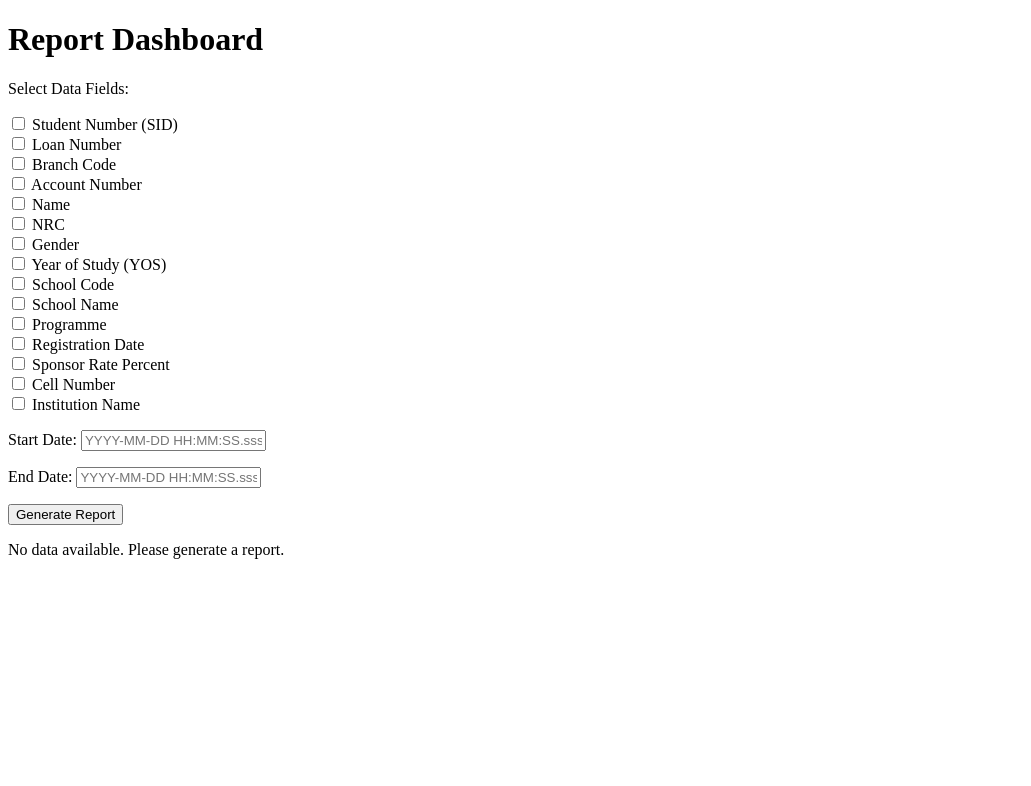
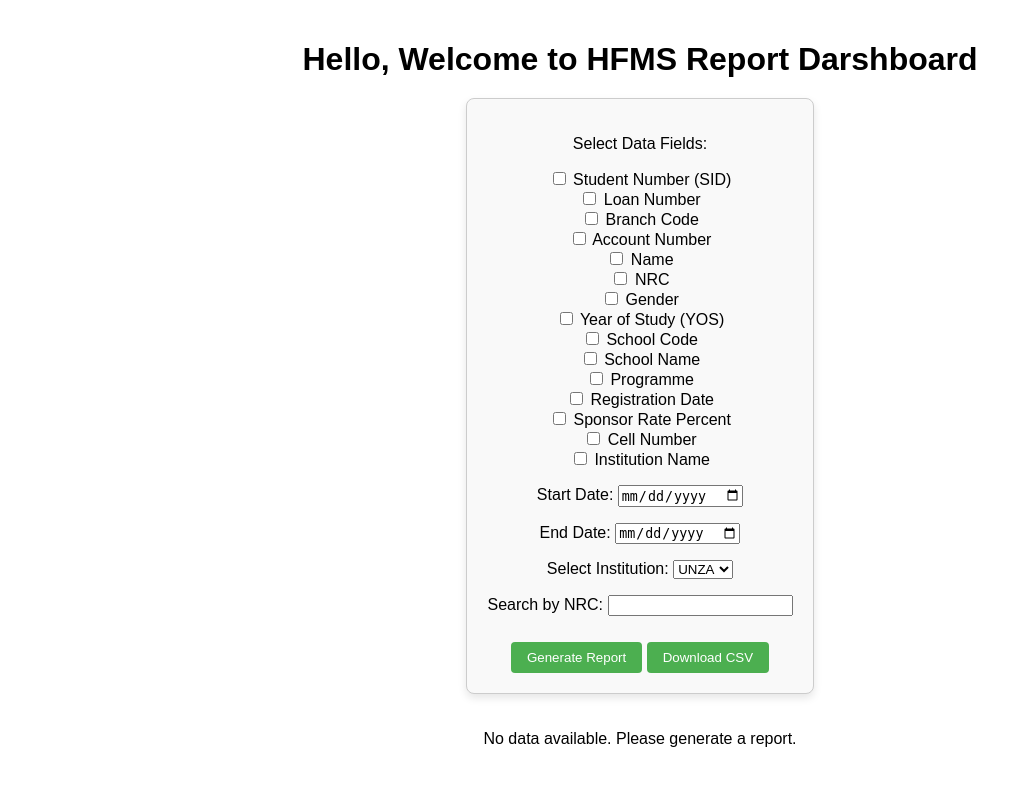
Before and after one commit to Kasosa/hsfms_report, a Django app: page /myapp/ in a window 1280 px wide. Shown: the top 786 px of the page, without its empty margins (0-1031 px from the left). Run offline with Django 5.2, Linux system fonts and the light colour scheme.

Commit message:
The app is working, data can be fetched and the filters can be applied

```diff
--- a/db_report/myapp/forms.py
+++ b/db_report/myapp/forms.py
@@ -27,16 +27,50 @@ class ReportForm(forms.Form):
         label="Select Data Fields"
     )
 
-    start_date = forms.DateTimeField(
+
+    start_date = forms.DateField(
         required=True,
-        input_formats=['%Y-%m-%d %H:%M:%S.%f'],
-        widget=forms.TextInput(attrs={'placeholder': 'YYYY-MM-DD HH:MM:SS.sss'}),
+        widget=forms.DateInput(attrs={'type': 'date'}),
         label="Start Date"
     )
 
-    end_date = forms.DateTimeField(
+    end_date = forms.DateField(
         required=True,
-        input_formats=['%Y-%m-%d %H:%M:%S.%f'],
-        widget=forms.TextInput(attrs={'placeholder': 'YYYY-MM-DD HH:MM:SS.sss'}),
+        widget=forms.DateInput(attrs={'type': 'date'}),
         label="End Date"
     )
+    #start_date = forms.DateTimeField(
+    #    required=True,
+    #    input_formats=['%Y-%m-%d %H:%M:%S.%f'],
+    #    widget=forms.TextInput(attrs={'placeholder': 'YYYY-MM-DD HH:MM:SS.sss'}),
+    #    label="Start Date"
+    #)
+
+    #end_date = forms.DateTimeField(
+    #    required=True,
+    #    input_formats=['%Y-%m-%d %H:%M:%S.%f'],
+    #    widget=forms.TextInput(attrs={'placeholder': 'YYYY-MM-DD HH:MM:SS.sss'}),
+    #    label="End Date"
+    #)
+
+    # New institution code field
+    #institution_code = forms.ChoiceField(
+    #    choices=[(str(i), f"{i}") for i in range(7)],  # Range 0 to 6
+    #    required=True,
+    #    label="Select Institution Code"
+    #)
+    institution_code = forms.ChoiceField(
+        choices=[
+            ('0', 'UNZA'),
+            ('1', 'CBU'),
+            ('2', 'KMU'),
+            ('3', 'MKU'),
+            ('4', 'MUL'),
+            ('5', 'CHAU'),
+            ('6', 'KNU')
+        ],
+        required=True,
+        label="Select Institution"
+    )
+
+    nrc = forms.CharField(required=False, label="Search by NRC")
--- a/db_report/myapp/static/styles.css
+++ b/db_report/myapp/static/styles.css
@@ -25,7 +25,18 @@ form {
 
 .field-selection {
     margin-bottom: 10px;
-    text-align: left;
+    text-align: left; /* Changed from align: left to text-align: left */
+}
+
+.field-options {
+    display: grid;
+    grid-template-columns: repeat(3, 1fr); /* Create 3 equal columns */
+    gap: 10px; /* Space between columns */
+}
+
+.field-checkbox {
+    display: flex;
+    align-items: center;
 }
 
 button {
@@ -55,5 +66,5 @@ th, td {
 }
 
 th {
-    background-color: #f2f2f2;
+    background-color: #f2f2f2ce;
 }
--- a/db_report/myapp/templates/report.html
+++ b/db_report/myapp/templates/report.html
@@ -1,56 +1,20 @@
-<!--<!DOCTYPE html>
-<html lang="en">
-<head>
-    <meta charset="UTF-8">
-    <meta name="viewport" content="width=device-width, initial-scale=1.0">
-    <title>Report</title>
-</head>
-<body>
-    <h1>Report Generation</h1>
-    <form method="post">
-        {% csrf_token %}
-        {{ form.as_p }}
-        <button type="submit">Generate Report</button>
-    </form>
-
-    {% if data %}
-        <h2>Report Results</h2>
-        <table border="1">
-            <thead>
-                <tr>
-                    {% for header in column_headers %}
-                        <th>{{ header }}</th>
-                    {% endfor %}
-                </tr>
-            </thead>
-            <tbody>
-                {% for row in data %}
-                    <tr>
-                        {% for item in row %}
-                            <td>{{ item }}</td>
-                        {% endfor %}
-                    </tr>
-                {% endfor %}
-            </tbody>
-        </table>
-    {% endif %}
-</body>
-</html>
--->
+{% load static %}
 <!DOCTYPE html>
 <html lang="en">
 <head>
+    <link rel="stylesheet" href="{% static 'styles.css' %}">
     <meta charset="UTF-8">
     <meta name="viewport" content="width=device-width, initial-scale=1.0">
-    <title>Report Dashboard</title>
+    <title>Report Darshboard</title>
 </head>
 <body>
-    <h1>Report Dashboard</h1>
+    <h1>Hello, Welcome to HFMS Report Darshboard</h1>
 
     <form method="post">
         {% csrf_token %}
         {{ form.as_p }}  <!-- Render the form -->
         <button type="submit">Generate Report</button>
+        <button type="submit" name="download_csv">Download CSV</button>
     </form>
 
     {% if data %}
--- a/db_report/myapp/views.py
+++ b/db_report/myapp/views.py
@@ -1,3 +1,5 @@
+import csv
+from django.http import HttpResponse
 from django.shortcuts import render
 from django.db import connection
 from .forms import ReportForm
@@ -13,6 +15,8 @@ def report_view(request):
         local_tz = pytz.timezone('Africa/Lusaka')
         start_date = form.cleaned_data['start_date'].strftime('%Y-%m-%d 00:00:00.000')  # Adjusting for the specified format
         end_date = form.cleaned_data['end_date'].strftime('%Y-%m-%d 23:59:59.999')    # Adjusting for the specified format
+        institution_code = form.cleaned_data['institution_code']
+        nrc = form.cleaned_data.get('nrc')
 
         # Fetch the fields selected in the form
         selected_fields = form.cleaned_data['fields']
@@ -57,18 +61,29 @@ def report_view(request):
         LEFT JOIN
             bank_branch b ON b.branch_code = s.branch_code
         WHERE
-            r.Institution_code = 1
+            r.Institution_code = {institution_code}
             AND r.Registration_date BETWEEN '{start_date}' AND '{end_date}'
-
-        ORDER BY
-            r.Registration_date;
         """
-
+        # Add NRC filter if provided
+        if nrc:
+            query += f" AND s.NRC = '{nrc}'"
         # Fetch data from the database
         with connection.cursor() as cursor:
             cursor.execute(query)
             column_headers = [desc[0] for desc in cursor.description]
             data = cursor.fetchall()
+
+        # Check if download as CSV is requested
+        if 'download_csv' in request.POST:
+            response = HttpResponse(content_type='text/csv')
+            response['Content-Disposition'] = 'attachment; filename="report.csv"'
+
+            writer = csv.writer(response)
+            writer.writerow(column_headers)  # Write header row
+            for row in data:
+                writer.writerow(row)
+
+            return response
 
         print(data)  # This will show the fetched data in the console for debugging
         print(f"Fetched {len(data)} records.")
```
Also changed, not shown: db_report/db_report/urls.py (line endings or trailing spaces).
